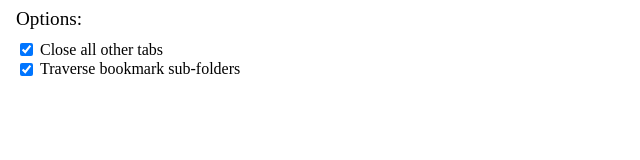
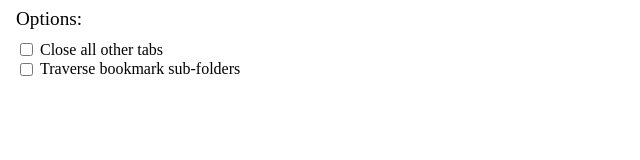
Before and after one commit to nyetwurk/rait, a browser extension: page options/options.html in a window 1280 px wide. Shown: the full height of the page, 0-640 px from the left. Drawn offline with Linux system fonts and the light colour scheme.

Commit message:
Fix issue #3 - stupid typo in options.html

```diff
--- a/options/options.html
+++ b/options/options.html
@@ -10,11 +10,11 @@
     <div class="title">Options:</div>
     <section class="options">
       <label>
-	<input type="checkbox" checked="false" option="closeOtherTabs"/>
+	<input type="checkbox" option="closeOtherTabs"/>
 	<span>Close all other tabs</span>
       </label>
       <label>
-	<input type="checkbox" checked="false" option="recurse"/>
+	<input type="checkbox" option="recurse"/>
 	<span>Traverse bookmark sub-folders</span>
       </label>
     </section>
```
Also changed, not shown: manifest.json.
